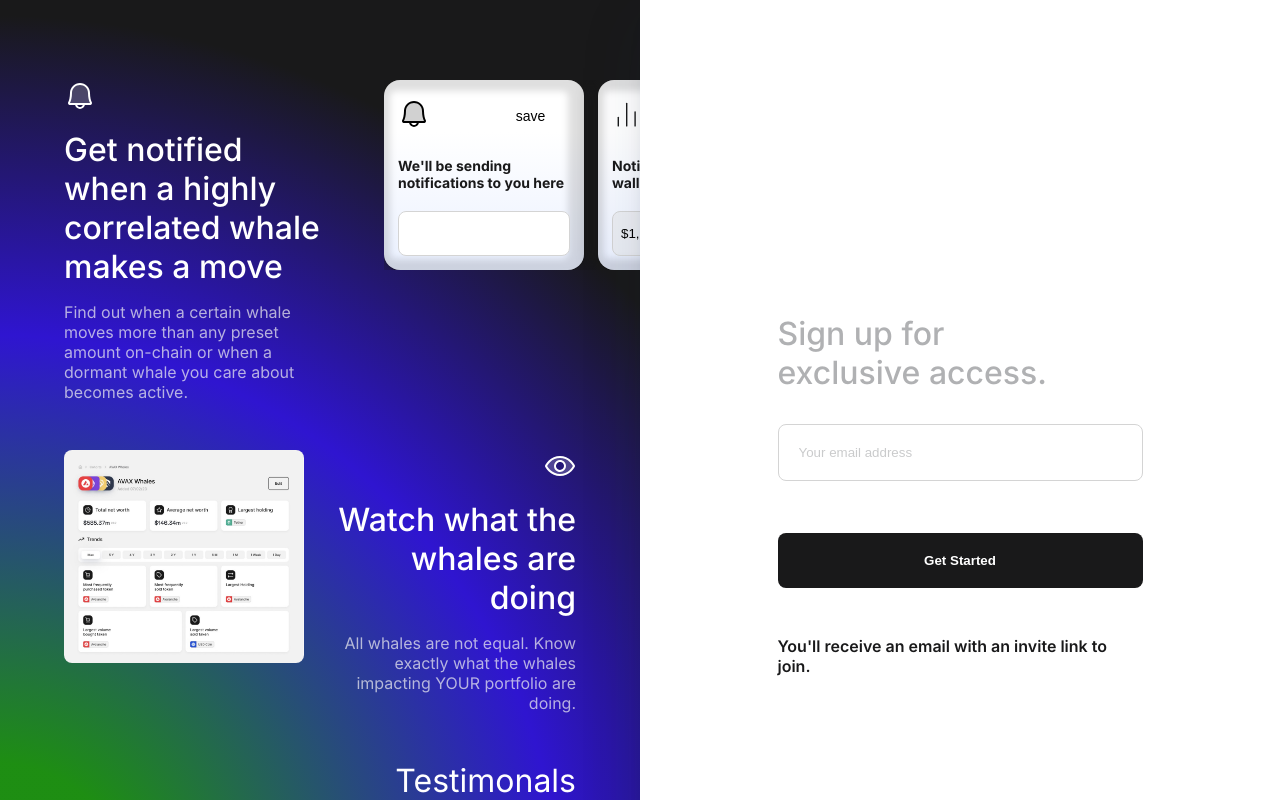
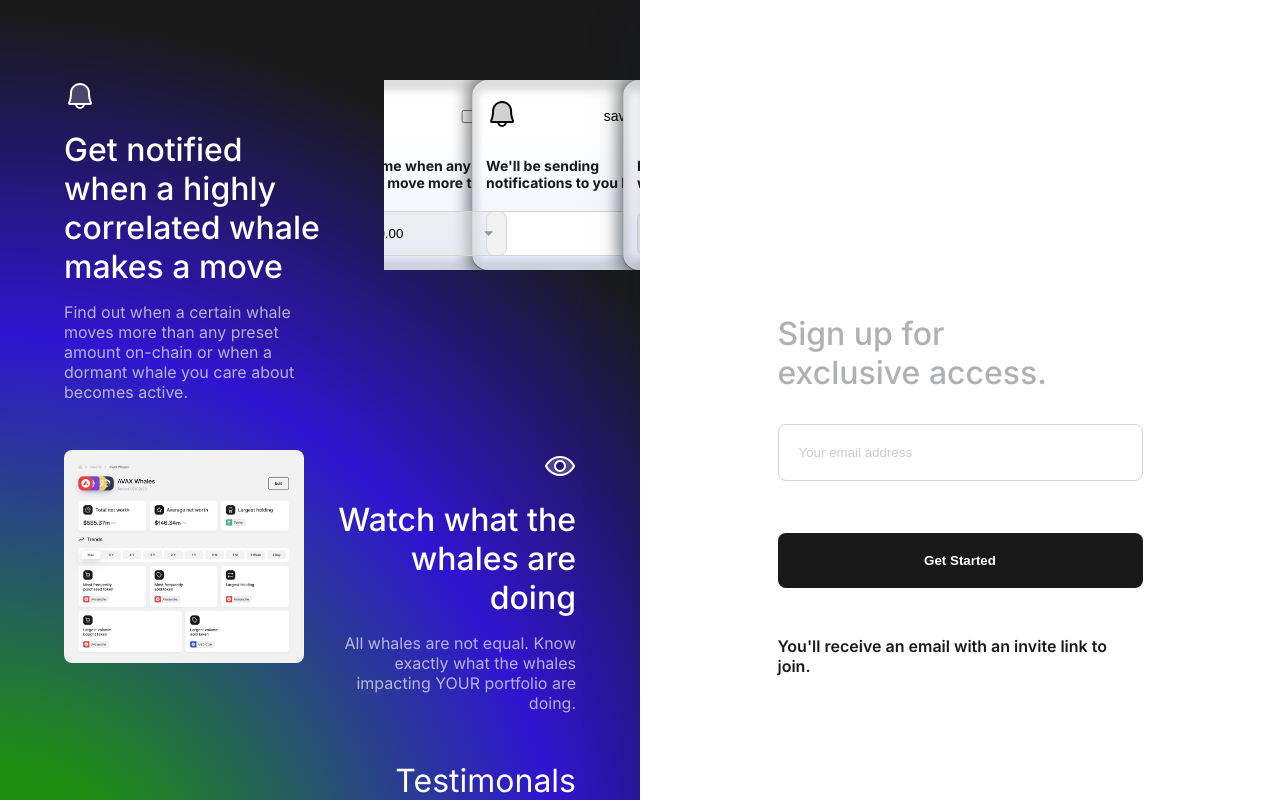
Before and after one commit to Sumant-Dusane/Loch-Landing, a React (Create React App) app: page / in a window 1280 px wide. Shown: the top 800 px of the page. Built offline with nearby package versions, Linux system fonts and the light colour scheme.

Commit message:
added carousel integration

```diff
--- a/package.json
+++ b/package.json
@@ -3,10 +3,13 @@
   "version": "0.1.0",
   "private": true,
   "dependencies": {
+    "framer-motion": "^10.16.4",
     "react": "^18.2.0",
     "react-dom": "^18.2.0",
     "react-scripts": "5.0.1",
-    "sass": "^1.69.5"
+    "react-slick": "^0.29.0",
+    "sass": "^1.69.5",
+    "slick-carousel": "^1.8.1"
   },
   "scripts": {
     "start": "react-scripts start",
--- a/src/components/Landing/Landing.jsx
+++ b/src/components/Landing/Landing.jsx
@@ -3,6 +3,7 @@ import "./landing.scss";
 import spriteIcon from '../../assets/sprite.svg';
 import productSnapshot from "../../assets/images/product-preview.jpeg";
 import Testimonals from '../Testimonals/Testimonals';
+import AutoSlider from '../Slider/AutoSlider';
 
 export default function Landing() {
   const [isFormValid, setFormValidStatus] = useState(true);
@@ -31,32 +32,7 @@ export default function Landing() {
             <div className='title'>Get notified when a highly correlated whale makes a move</div>
             <p>Find out when a certain whale moves more than any preset amount on-chain or when a dormant whale you care about becomes active.</p>
           </div>
-          <div className="carousel">
-            <div className="card">
-              <i className="icon"><svg width={32} height={32}><use href={spriteIcon + '#icon-bell--outline-dark'}></use></svg></i>
-              <button className="button">save</button>
-              <div className="title">We'll be sending notifications to you here</div>
-              <input className='footer' type="text" name="" id="" />
-            </div>
-            <div className="card">
-              <i className="icon"><svg width={29} height={28}><use href={spriteIcon + '#icon-bar-dark'}></use></svg></i>
-              <input className='button' type="checkbox" />
-              <div className="title">Notify me when any wallets move more than</div>
-              <select className="footer">
-                <option value="1000.00">$1,000.00</option>
-                <option value="2000.00">$2,000.00</option>
-              </select>
-            </div>
-            <div className="card">
-              <i className="icon"><svg width={29} height={28}><use href={spriteIcon + '#icon-clock-dark'}></use></svg></i>
-              <input className='button' type="checkbox" />
-              <div className="title">Notify me when any wallets move more than</div>
-              <select className="footer">
-                <option value="1000.00">$1,000.00</option>
-                <option value="2000.00">$2,000.00</option>
-              </select>
-            </div>
-          </div>
+          <AutoSlider />
         </div>
         <div className="row row--product">
           <img src={productSnapshot} alt="Loco" />
--- a/src/components/Landing/landing.scss
+++ b/src/components/Landing/landing.scss
@@ -47,57 +47,6 @@
                 align-items: flex-start;
                 justify-items: center;
                 column-gap: $spacer125;
-
-                .carousel {
-                    @include flex(row, center, flex-start, $spacer14);
-                    position: relative;
-                    justify-self: baseline;
-                    overflow-x: auto;
-                    padding-right: $spacer1_2;
-                    width: 100%;
-
-                    .card {
-                        display: grid;
-                        grid-template-columns: repeat(2, 1fr);
-                        grid-template-rows: repeat(3, 1fr);
-                        grid-template-areas: "icon button" "title title" "footer footer";
-                        align-items: center;
-                        gap: $spacer14;
-                        color: $dark;
-                        overflow: hidden;
-                        padding: $spacer14;
-                        max-height: 190px;
-                        min-height: 190px;
-                        max-width: 200px;
-                        min-width: 200px;
-                        border-radius: $border-radius;
-                        background: $cardShadowVariantBackground;
-                        box-shadow: $cardShadowVariantBoxShadow;
-
-                        .icon {
-                            color: $dark;
-                            grid-area: icon;
-                        }
-                        .button {
-                            cursor: pointer;
-                            grid-area: button;
-                            background: transparent;
-                            padding: 0;
-                            font-size: $font-size-14;
-                            border: 0;
-                        }
-
-                        .title {
-                            grid-area: title;
-                            font-size: $font-size-14;
-                            font-weight: bold;
-                        }
-                        .footer {
-                            grid-area: footer;
-                            height: 100%;
-                        }
-                    }
-                }
             }
 
             &--product {
--- /dev/null
+++ b/src/components/Slider/AutoSlider.jsx
@@ -0,0 +1,65 @@
+import React from 'react';
+import "./auto-slider.scss";
+import spriteIcon from '../../assets/sprite.svg';
+
+import Slider from 'react-slick';
+import 'slick-carousel/slick/slick.css';
+import 'slick-carousel/slick/slick-theme.css';
+
+export default function AutoSlider() {
+    const slickSettings = {
+        dots: false,
+        arrows: false,
+        infinite: true,
+        slidesToShow: 1.7,
+        slidesToScroll: 1,
+        autoplay: true,
+        speed: 2000,
+        autoplaySpeed: 2000,
+        cssEase: "linear",
+        responsive: [
+            {
+                breakpoint: 769,
+                settings: {
+                    slidesToShow: 0.8,
+                    slidesToScroll: 1,
+                }
+            },
+            {
+                breakpoint: 375,
+                settings: {
+                    slidesToShow: 0.75,
+                    slidesToScroll: 1,
+                }
+            }
+        ]
+    };
+    return (
+        <Slider className='slider' {...slickSettings}>
+            <div className="card">
+                <i className="icon"><svg width={32} height={32}><use href={spriteIcon + '#icon-bell--outline-dark'}></use></svg></i>
+                <button className="button">save</button>
+                <div className="title">We'll be sending notifications to you here</div>
+                <input className='footer' type="text" name="" id="" />
+            </div>
+            <div className="card">
+                <i className="icon"><svg width={29} height={28}><use href={spriteIcon + '#icon-bar-dark'}></use></svg></i>
+                <input className='button' type="checkbox" />
+                <div className="title">Notify me when any wallets move more than</div>
+                <select className="footer">
+                    <option value="1000.00">$1,000.00</option>
+                    <option value="2000.00">$2,000.00</option>
+                </select>
+            </div>
+            <div className="card">
+                <i className="icon"><svg width={29} height={28}><use href={spriteIcon + '#icon-clock-dark'}></use></svg></i>
+                <input className='button' type="checkbox" />
+                <div className="title">Notify me when any wallets move more than</div>
+                <select className="footer">
+                    <option value="1000.00">$1,000.00</option>
+                    <option value="2000.00">$2,000.00</option>
+                </select>
+            </div>
+        </Slider>
+    )
+}
--- /dev/null
+++ b/src/components/Slider/auto-slider.scss
@@ -0,0 +1,52 @@
+@import "../../assets/styles/variables";
+@import "../../assets/styles/flex";
+
+.slider {
+    @include flex(row, center, flex-start, $spacer14);
+    position: relative;
+    justify-self: baseline;
+    overflow-x: auto;
+    width: 100%;
+
+    .card {
+        display: grid !important;
+        grid-template-columns: repeat(2, 1fr);
+        grid-template-rows: repeat(3, 1fr);
+        grid-template-areas: "icon button" "title title" "footer footer";
+        align-items: center;
+        gap: $spacer14;
+        color: $dark;
+        overflow: hidden;
+        padding: $spacer14;
+        max-height: 190px !important;
+        min-height: 190px !important;
+        max-width: 200px !important;
+        min-width: 200px !important;
+        border-radius: $border-radius;
+        background: $cardShadowVariantBackground;
+        box-shadow: $cardShadowVariantBoxShadow;
+
+        .icon {
+            color: $dark;
+            grid-area: icon;
+        }
+        .button {
+            cursor: pointer;
+            grid-area: button;
+            background: transparent;
+            padding: 0;
+            font-size: $font-size-14;
+            border: 0;
+        }
+
+        .title {
+            grid-area: title;
+            font-size: $font-size-14;
+            font-weight: bold;
+        }
+        .footer {
+            grid-area: footer;
+            height: 100%;
+        }
+    }
+}
--- a/src/components/Testimonals/Testimonals.jsx
+++ b/src/components/Testimonals/Testimonals.jsx
@@ -1,28 +1,42 @@
-import React from 'react';
+import React, { useEffect, useRef, useState } from 'react';
 import "./testimonal.scss";
 import spriteIcon from "../../assets/sprite.svg";
+import { motion } from "framer-motion"
 
 export default function Testimonals() {
+    const [width, setWidth] = useState(0);
+    const carousel = useRef();
+
+    useEffect(() => {
+        setWidth(carousel.current.scrollWidth - carousel.current.offsetWidth);
+    }, []);
+
     return (
         <div className='testimonal'>
             <div className="testimonal__title">Testimonals</div>
             <hr className='testimonal__divider' />
             <div className="testimonal__wrapper">
                 <i className="logo"><svg width={60} height={60}><use href={spriteIcon + '#icon-logo'}></use></svg></i>
-                <div className="carousel">
-                    <div className="card">
+                <motion.div className="carousel__wrapper" ref={carousel}>
+                    <motion.div className="carousel" drag="x" dragConstraints={{ left: -width, right: 50 }}>
+                        <motion.div className="card">
                             <div className="title">Jack F <span>Ex Blackrock PM</span></div>
                             <p className="feedback">"Love how Loch integrates portfolio analytics and whale watching into one unified app."</p>
-                    </div>
-                    <div className="card">
+                        </motion.div>
+                        <motion.div className="card">
                             <div className="title">Yash P <span>Research, 3poch Crypto Hedge Fund</span></div>
                             <p className="feedback">"I use Loch everyday now. I don't think I could analyze crypto whale trends markets without it. I'm addicted!"</p>
-                    </div>
-                    <div className="card">
+                        </motion.div>
+                        <motion.div className="card">
                             <div className="title">Yash P <span>Research, 3poch Crypto Hedge Fund</span></div>
                             <p className="feedback">"I use Loch everyday now. I don't think I could analyze crypto whale trends markets without it. I'm addicted!"</p>
-                    </div>
-                </div>
+                        </motion.div>
+                        <motion.div className="card">
+                            <div className="title">Yash P <span>Research, 3poch Crypto Hedge Fund</span></div>
+                            <p className="feedback">"I use Loch everyday now. I don't think I could analyze crypto whale trends markets without it. I'm addicted!"</p>
+                        </motion.div>
+                    </motion.div>
+                </motion.div>
             </div>
         </div>
     )
--- a/src/components/Testimonals/testimonal.scss
+++ b/src/components/Testimonals/testimonal.scss
@@ -24,12 +24,18 @@
         align-items: flex-end;
         justify-items: center;
 
+        .carousel__wrapper {
+            cursor: grab;
+            overflow: hidden;
+            width: 100%;
+        }
+
         .carousel {
             @include flex(row, flex-end, flex-start, $spacer14);
-            position: relative;
-            justify-self: baseline;
-            overflow-x: auto;
-            width: 100%;
+            // position: relative;
+            // justify-self: baseline;
+            // overflow-x: auto;
+            // width: 100%;
             .card {
                 color: $dark;
                 background-color: $white;
```
Also changed, not shown: 1 other file (tests, documents, lock files or other folders). Lines whose indentation alone changed are shown as unchanged.
